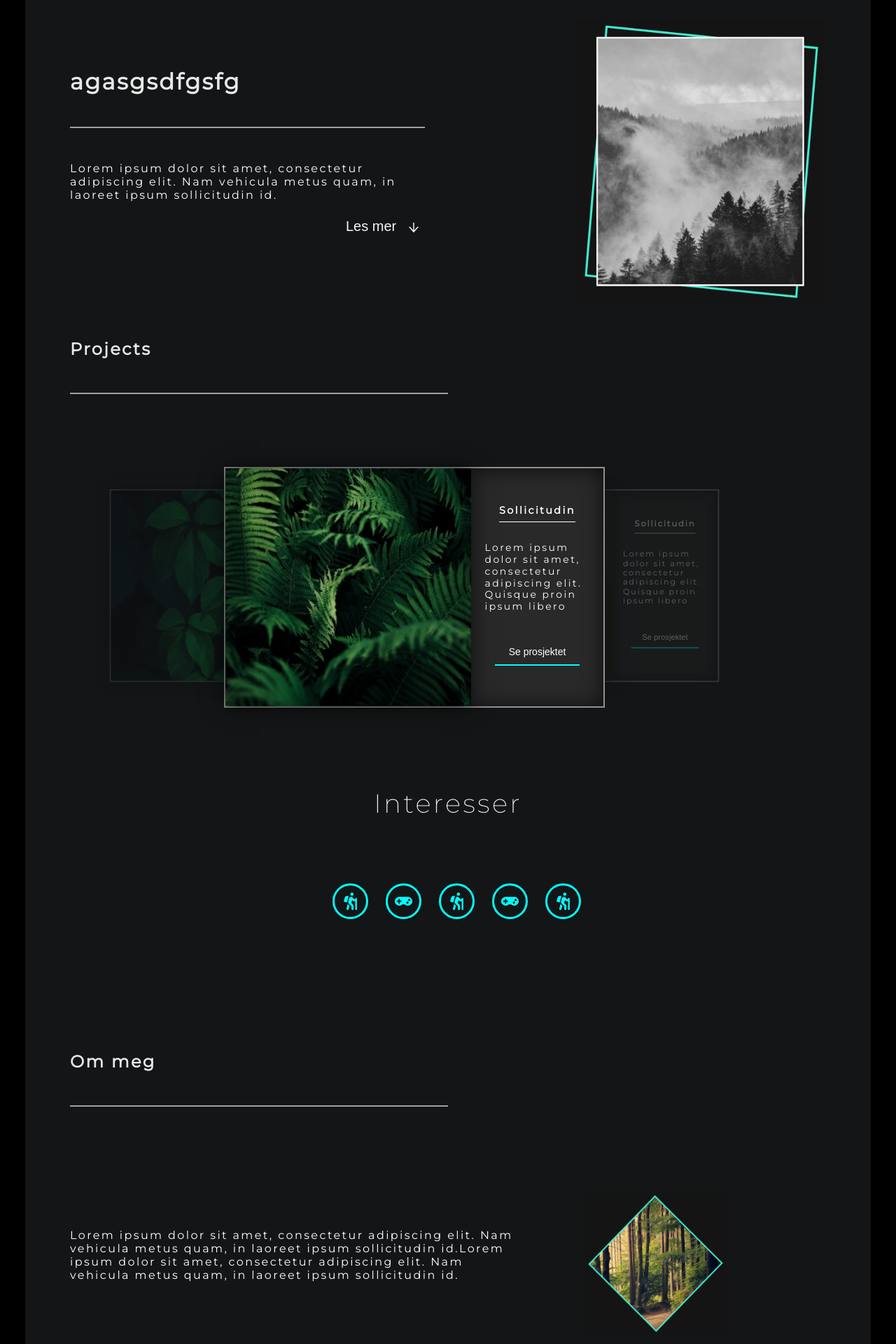
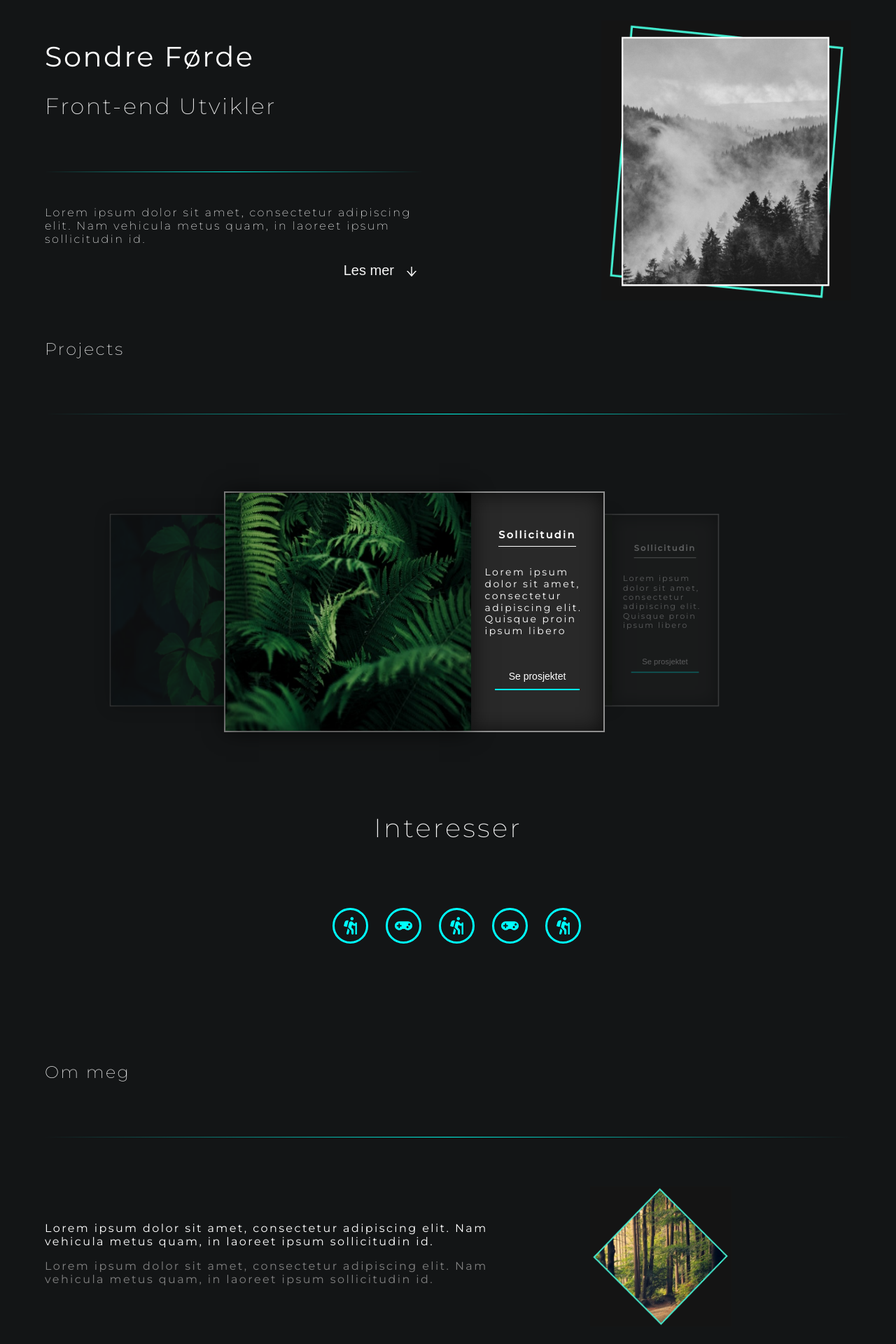
Before and after one commit to Sondre94/Portfolio, a React (Create React App) app: page / in a window 1280 px wide. Shown: the part 100-2020 px from the top of the page at 70% size. Built offline with nearby package versions, Linux system fonts and the light colour scheme.

Commit message:
more styling

```diff
--- a/src/components/About.jsx
+++ b/src/components/About.jsx
@@ -1,15 +1,16 @@
 import { SectionTitleH3, AboutSection } from "../styles/styles";
-import { headerparagraph } from "./textconsts";
+import { TEXT } from "./textconsts";
 
 export default function About() {
   return (
     <>
       <SectionTitleH3>Om meg</SectionTitleH3>
+      <hr></hr>
       <AboutSection>
-        <p className="about-p">
-          {headerparagraph}
-          {headerparagraph}
-        </p>
+        <div className="about-p">
+          {TEXT.HEADER_PARAGRAPH}
+          <p id="undertext">{TEXT.HEADER_PARAGRAPH}</p>
+        </div>
         <img src={require("../images/about.png")} className="about-img" />
       </AboutSection>
     </>
--- a/src/components/Header.jsx
+++ b/src/components/Header.jsx
@@ -1,5 +1,5 @@
 import { AiOutlineArrowDown } from "react-icons/ai";
-import { headerparagraph } from "./textconsts";
+import { TEXT } from "./textconsts";
 import {
   StyledHeaderContainer,
   SectionTitle,
@@ -12,8 +12,10 @@ export default function Header() {
   return (
     <StyledHeaderContainer>
       <HeaderContainerLeft>
-        <SectionTitle>agasgsdfgsfg</SectionTitle>
-        <SectionParagraph>{headerparagraph}</SectionParagraph>
+        <h1 className="headline">Sondre Førde</h1>
+        <SectionTitle>Front-end Utvikler</SectionTitle>
+        <hr></hr>
+        <SectionParagraph>{TEXT.HEADER_PARAGRAPH}</SectionParagraph>
         <StyledButton>
           Les mer
           <AiOutlineArrowDown className="icon" />
--- a/src/components/Interesser.jsx
+++ b/src/components/Interesser.jsx
@@ -2,13 +2,7 @@ import "../styles/interesser.css";
 import { InteresserSection } from "../styles/styles";
 import { FaHiking, FaGamepad } from "react-icons/fa";
 import { useState } from "react";
-import {
-  interesse1,
-  interesse2,
-  interesse3,
-  interesse4,
-  interesse5,
-} from "./textconsts";
+import { TEXT } from "./textconsts";
 
 export default function Interesser() {
   const [showtext1, toggleShowText1] = useState(false);
@@ -98,11 +92,11 @@ export default function Interesser() {
         </button>
       </div>
       <div className="textContainer">
-        {showtext1 && <div className="textBox">{interesse1}</div>}
-        {showtext2 && <div className="textBox">{interesse2}</div>}
-        {showtext3 && <div className="textBox">{interesse3}</div>}
-        {showtext4 && <div className="textBox">{interesse4}</div>}
-        {showtext5 && <div className="textBox">{interesse5}</div>}
+        {showtext1 && <div className="textBox">{TEXT.INTERESSE_1}</div>}
+        {showtext2 && <div className="textBox">{TEXT.INTERESSE_2}</div>}
+        {showtext3 && <div className="textBox">{TEXT.INTERESSE_3}</div>}
+        {showtext4 && <div className="textBox">{TEXT.INTERESSE_4}</div>}
+        {showtext5 && <div className="textBox">{TEXT.INTERESSE_5}</div>}
       </div>
     </InteresserSection>
   );
--- a/src/components/Projects.jsx
+++ b/src/components/Projects.jsx
@@ -5,6 +5,7 @@ export default function Projects() {
   return (
     <>
       <SectionTitleH3>Projects</SectionTitleH3>
+      <hr></hr>
       <Carousel />
     </>
   );
--- a/src/components/textconsts.jsx
+++ b/src/components/textconsts.jsx
@@ -1,21 +1,14 @@
-const headerparagraph =
-  "Lorem ipsum dolor sit amet, consectetur adipiscing elit. Nam vehicula metus quam, in laoreet ipsum sollicitudin id.";
-const interesse1 =
-  "Lorem ipsum dolor sit amet consectetur adipisicing elit. Autem, animi similique? Sunt vero neque iure dolore";
-const interesse2 =
-  "Lorem ipsum dolor sit amet consectetur adipisicing elit. Laboriosam quae fuga ut, et ea delectus non eaque. Expedita quo, quidem maxime l";
-const interesse3 =
-  "lorLorem ipsum dolor sit amet consectetur adipisicing elit. Labor";
-const interesse4 =
-  "Lorem ipsum dolor sit amet consectetur adipisicing elit. Laboriosam quae fuga ut, et e";
-const interesse5 =
-  "Lorem ipsum dolor sit amet consectetur adipisicing elit. Laboriosam quae fuga ut, et ea delectus non eaque. Expedita quo, qui";
-
-export {
-  headerparagraph,
-  interesse1,
-  interesse2,
-  interesse3,
-  interesse4,
-  interesse5,
+export const TEXT = {
+  HEADER_PARAGRAPH:
+    "Lorem ipsum dolor sit amet, consectetur adipiscing elit. Nam vehicula metus quam, in laoreet ipsum sollicitudin id.",
+  INTERESSE_1:
+    "Lorem ipsum dolor sit amet consectetur adipisicing elit. Autem, animi similique? Sunt vero neque iure dolore",
+  INTERESSE_2:
+    "Lorem ipsum dolor sit amet consectetur adipisicing elit. Laboriosam quae fuga ut, et ea delectus non eaque. Expedita quo, quidem maxime l",
+  INTERESSE_3:
+    "lorLorem ipsum dolor sit amet consectetur adipisicing elit. Labor",
+  INTERESSE_4:
+    "Lorem ipsum dolor sit amet consectetur adipisicing elit. Laboriosam quae fuga ut, et e",
+  INTERESSE_5:
+    "Lorem ipsum dolor sit amet consectetur adipisicing elit. Laboriosam quae fuga ut, et ea delectus non eaque. Expedita quo, qui",
 };
--- a/src/index.css
+++ b/src/index.css
@@ -1,5 +1,4 @@
-@import url("https://fonts.googleapis.com/css2?family=Montserrat:wght@200;400&display=swap");
-
+@import url("https://fonts.googleapis.com/css2?family=Montserrat:wght@200;300;400;500&family=Playfair+Display:wght@400;600&display=swap");
 body {
   margin: 0;
   background: black;
@@ -43,3 +42,26 @@ body {
 .kontaktinfo-list li {
   margin-top: 15px;
 }
+
+#undertext {
+  color: grey;
+}
+
+.headline {
+  font-weight: 400;
+  font-size: 40px;
+}
+
+hr {
+  margin: 30px 0;
+  height: 1px;
+  border: none;
+  background: -webkit-gradient(
+    linear,
+    0 0,
+    100% 0,
+    from(transparent),
+    to(transparent),
+    color-stop(50%, rgb(0, 247, 230))
+  );
+}
--- a/src/styles/interesser.css
+++ b/src/styles/interesser.css
@@ -37,7 +37,7 @@
 }
 
 .textContainer {
-  height: 80px;
+  height: 60px;
 }
 
 .interesseTitle {
--- a/src/styles/styles.js
+++ b/src/styles/styles.js
@@ -4,7 +4,7 @@ import styled from "styled-components";
 
 const MainContent = styled.div`
   background: #131516;
-  max-width: 1080px;
+  max-width: 1200px;
   padding-left: 4em;
   padding-right: 4em;
   margin: 0 auto;
@@ -40,23 +40,26 @@ const StyledHeaderContainer = styled.header`
 
 // Section Titles
 const SectionTitle = styled.h2`
+  font-weight: 200;
   color: rgba(255, 255, 255, 0.9);
   font-size: 2em;
-  padding: 1.3em 2em 1.4em 0;
-  border-bottom: 2px solid rgba(255, 255, 255, 0.6);
+  padding: 0em 2em 1.4em 0;
 `;
 
 const SectionTitleH3 = styled.h3`
   color: rgba(255, 255, 255, 0.9);
   font-size: 1.5em;
   padding: 1.3em 0 2em 0;
-  border-bottom: 2px solid rgba(255, 255, 255, 0.6);
   max-width: 540px;
+  font-weight: 200;
 `;
 
 const HeaderContainerLeft = styled.div`
   width: 80%;
+  max-width: 540px;
+  min-width: 540px;
   padding-right: 20%;
+  font-weight: 200;
 `;
 
 // Section paragraph
@@ -79,7 +82,7 @@ const InteresserSection = styled.div`
 
 const AboutSection = styled.div`
   display: flex;
-  padding-top: 100px;
+  padding-top: 40px;
   padding-right: 20px;
   padding-bottom: 100px;
 `;
```
Also changed, not shown: notat.txt.
